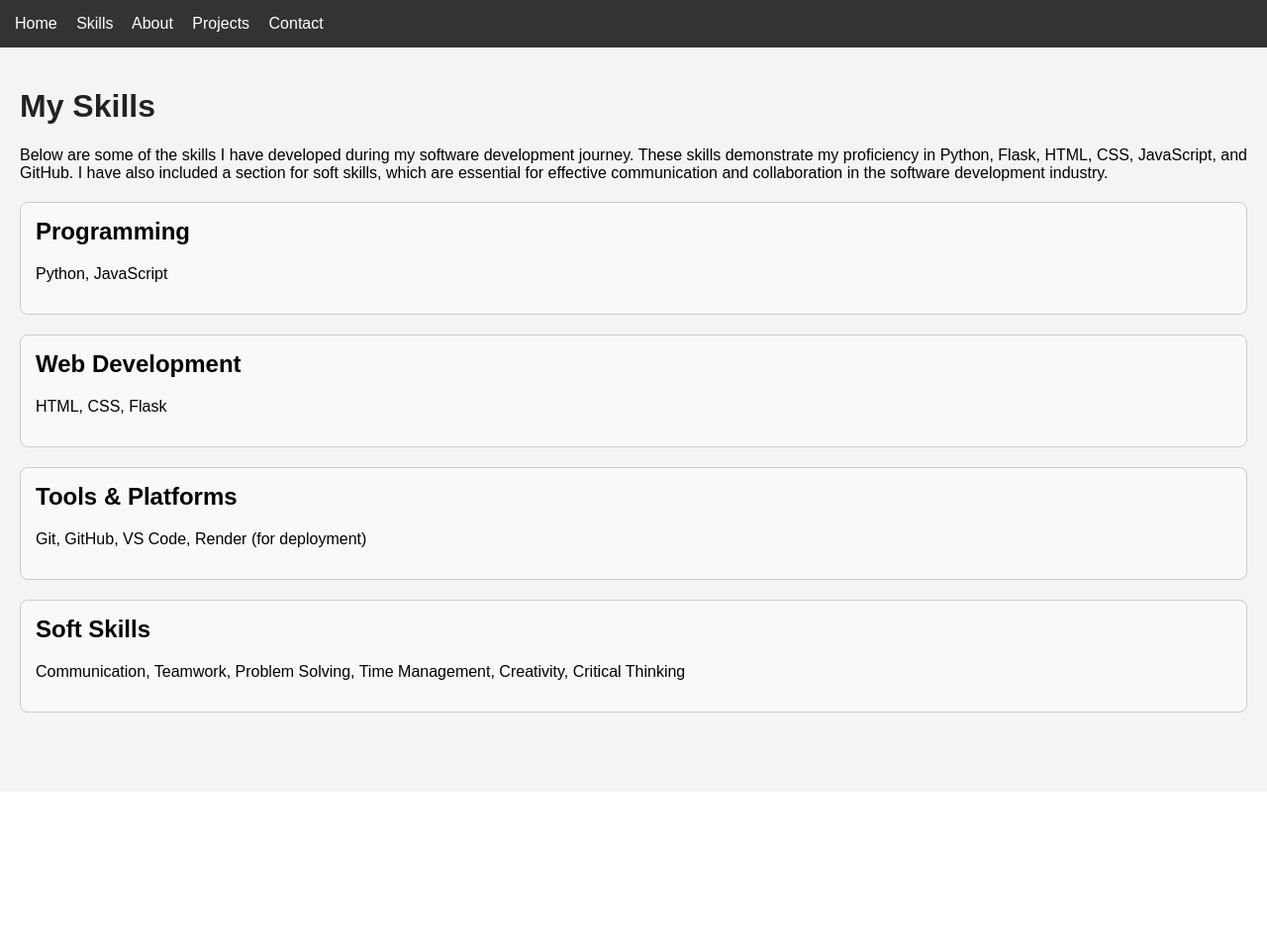
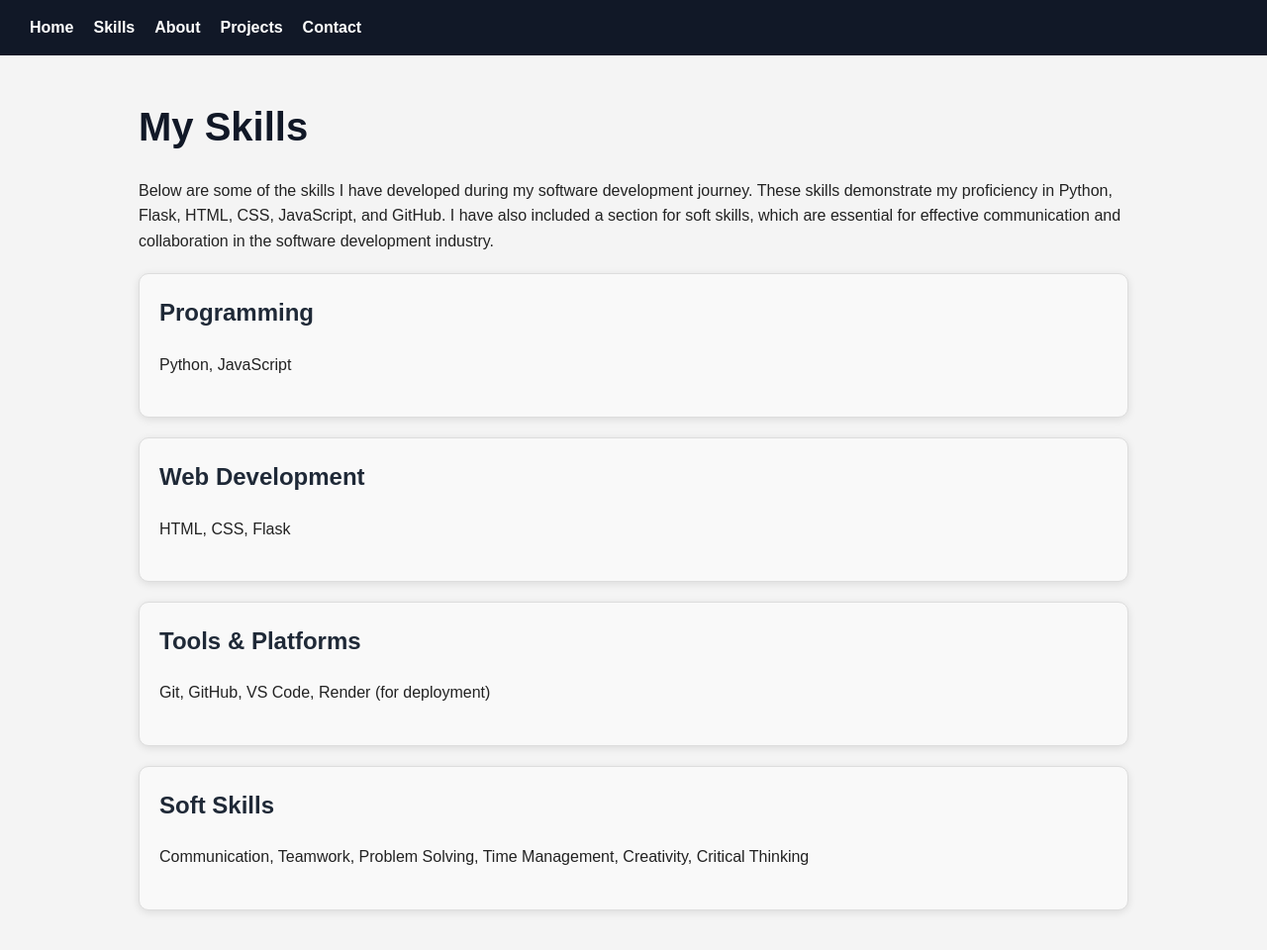
Before and after one commit to mdpos95-tech/flask-portfolio, a Flask app: page /skills in a window 1280 px wide. Shown: the whole page at 99% size. Before the commit the page ends 720 px from the top, so only its background shows below. Run offline with Flask 3, Linux system fonts and the light colour scheme.

Commit message:
applying some css

```diff
--- a/static/css/style.css
+++ b/static/css/style.css
@@ -3,25 +3,47 @@ body{
     margin: 0;
     padding: 0;
     background-color: #f4f4f4;
+    color: #222;
+    line-height: 1.6;
 }
 
 nav {
-    background-color: #333;
-    padding: 15px;
+    background-color: #111827;
+    padding: 15px 30px;
+    display: flex;
+    gap: 20px;
 }
 
 nav a {
     color: white;
     text-decoration: none;
-    margin-right: 15px;
+    font-weight: bold;
+    transition: color 0.3s ease;
+}
+
+nav a:hover {
+    color: #60a5fa;
 }
 
 main {
-    padding: 20px;
+    padding: 0 20px;
+    margin: 40px auto;
+    max-width: 1000px;
 }
 
 h1 {
-    color: #222;
+    color: #111827;
+    font-size: 2.5rem;
+    margin-bottom: 20px;
+}
+
+h2 {
+    color: #1f2937;
+    margin-top: 0;
+}
+
+p{
+    margin-bottom: 20px;
 }
 
 form input, form textarea {
@@ -31,12 +53,26 @@ form input, form textarea {
 
 .project-card {
     background-color: #f9f9f9;
-    padding: 15px;
+    padding: 20px;
     margin: 20px 0;
-    border-radius: 8px;
-    border: 1px solid #ccc;
+    border-radius: 10px;
+    border: 1px solid #ddd;
+    box-shadow: 0 2px 8px rgba(0, 0, 0, 0.1);
 }
 
 .project-card h2 {
     margin-top: 0;
 }
+
+form {
+    background-color: white;
+    padding: 20px;
+    border-radius: 10px;
+    box-shadow: 0 2px 8px rgba(0, 0, 0, 0.1);
+    max-width: 600px;
+    border: 1px solid #ddd;
+}
+
+label{
+    font-weight: bold;
+}
```
